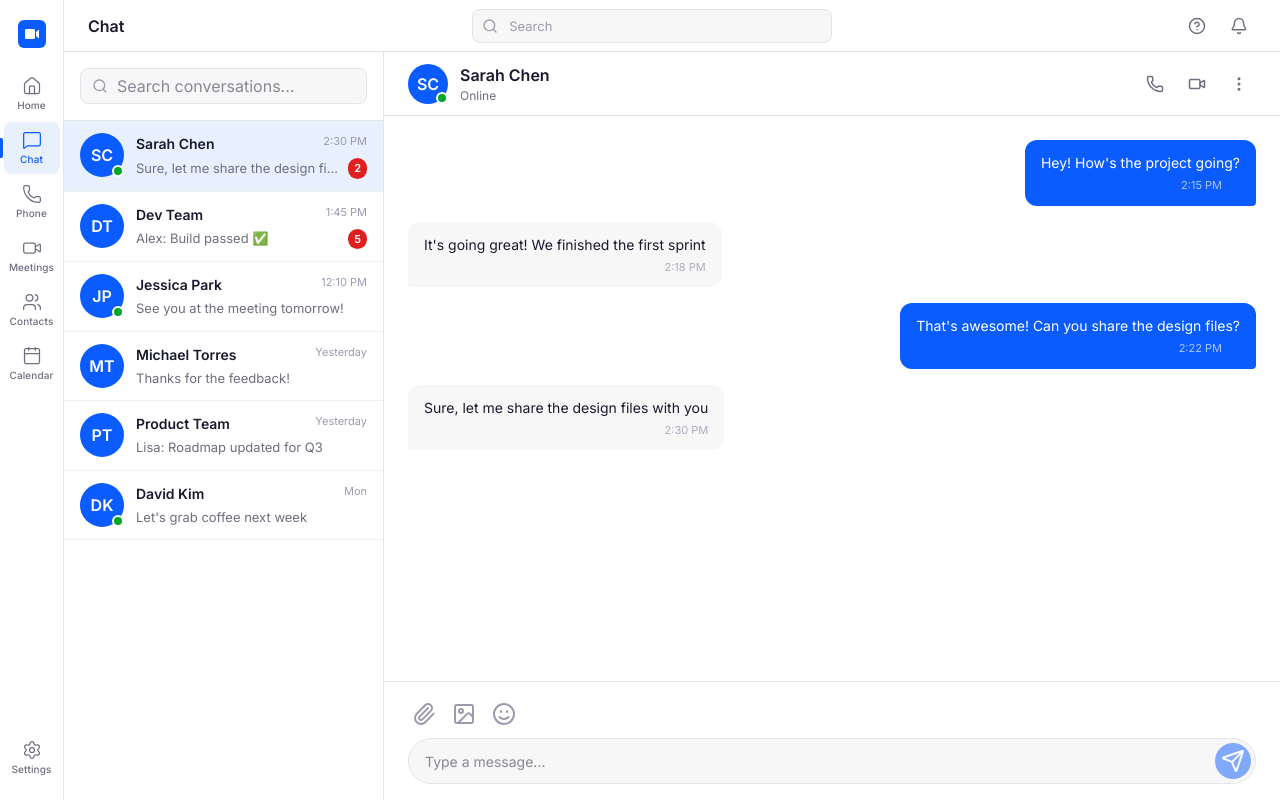
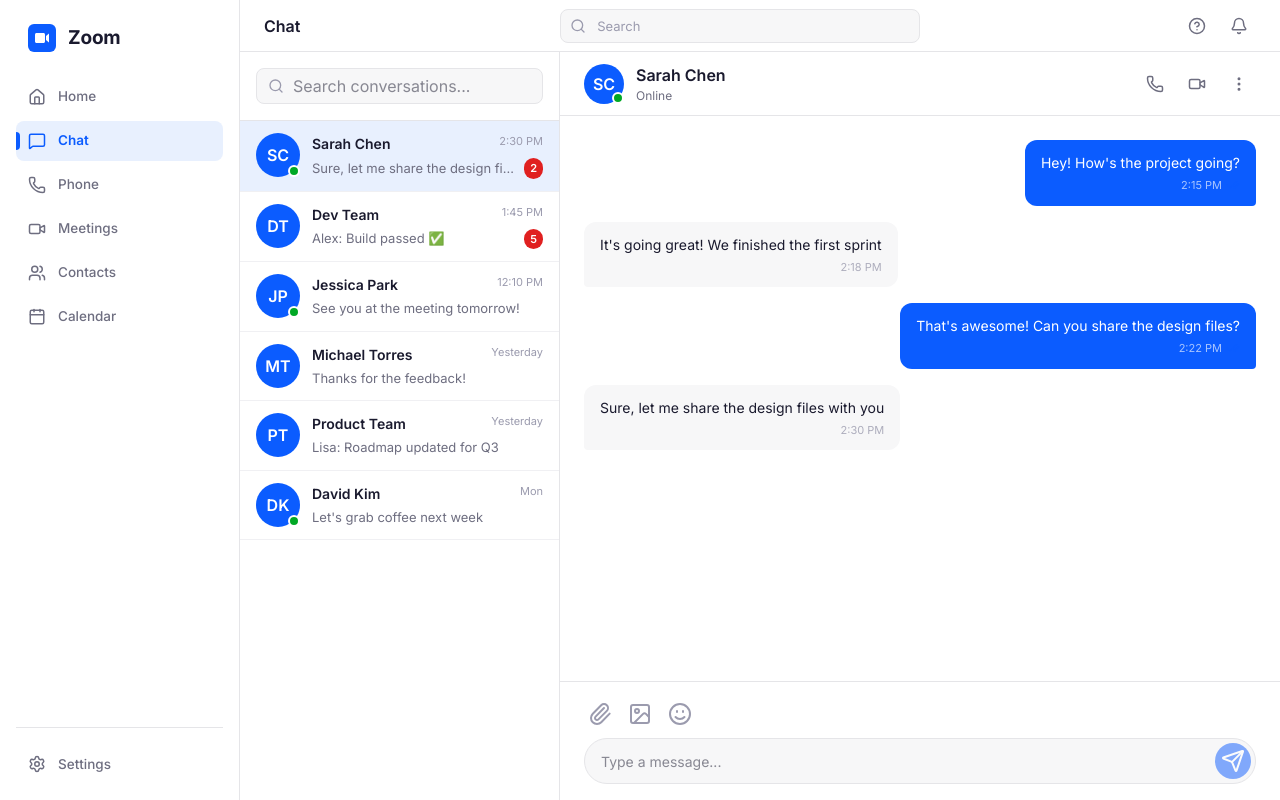
Before and after one commit to sahilhirdhani/ZOOM-CLONE, a Next.js app in the folder frontend/: page /chat in a window 1280 px wide. Built offline with nearby package versions, Linux system fonts and the light colour scheme.

Commit message:
ui improvements

```diff
--- a/frontend/src/app/globals.css
+++ b/frontend/src/app/globals.css
@@ -45,7 +45,7 @@
   --zoom-shadow-xl: 0 8px 32px rgba(0, 0, 0, 0.16);
 
   /* Sizing */
-  --sidebar-width: 64px;
+  --sidebar-width: 240px;
   --topbar-height: 52px;
 }
 
@@ -236,6 +236,46 @@
 .copy-link-btn svg {
   width: 14px;
   height: 14px;
+}
+
+/* ============ FORMS ============ */
+.form-group {
+  margin-bottom: 16px;
+  display: flex;
+  flex-direction: column;
+  align-items: stretch;
+  text-align: left;
+}
+
+.form-label {
+  display: block;
+  font-size: 13px;
+  font-weight: 500;
+  color: var(--zoom-text-primary);
+  margin-bottom: 6px;
+}
+
+.form-input {
+  width: 100%;
+  height: 40px;
+  padding: 0 12px;
+  border: 1px solid var(--zoom-border);
+  border-radius: 8px;
+  font-size: 14px;
+  font-family: inherit;
+  color: var(--zoom-text-primary);
+  background: var(--zoom-white);
+  outline: none;
+  transition: all 0.15s ease;
+}
+
+.form-input:focus {
+  border-color: var(--zoom-blue);
+  box-shadow: 0 0 0 3px rgba(11, 92, 255, 0.1);
+}
+
+.form-input::placeholder {
+  color: var(--zoom-text-tertiary);
 }
 
 /* ============ EMPTY STATE ============ */
--- a/frontend/src/app/join/page.tsx
+++ b/frontend/src/app/join/page.tsx
@@ -1,6 +1,6 @@
 "use client";
 
-import { useState } from "react";
+import { useState, useEffect } from "react";
 import { useRouter } from "next/navigation";
 import Link from "next/link";
 import { Video, LogIn } from "lucide-react";
@@ -14,6 +14,16 @@
   const [displayName, setDisplayName] = useState("");
   const [loading, setLoading] = useState(false);
   const [error, setError] = useState("");
+
+  useEffect(() => {
+    if (typeof window !== "undefined") {
+      const searchParams = new URLSearchParams(window.location.search);
+      const code = searchParams.get("code");
+      if (code) {
+        setMeetingCode(code);
+      }
+    }
+  }, []);
 
   const handleJoin = async (e: React.FormEvent) => {
     e.preventDefault();
--- a/frontend/src/app/meetings/page.tsx
+++ b/frontend/src/app/meetings/page.tsx
@@ -51,8 +51,8 @@
   };
 
   const handleCopyLink = (meeting: Meeting) => {
-    const frontendUrl = process.env.NEXT_PUBLIC_FRONTEND_URL;
-    const link = `${frontendUrl}/meeting/${meeting.meeting_code}`;
+    const frontendUrl = process.env.NEXT_PUBLIC_FRONTEND_URL || window.location.origin;
+    const link = `${frontendUrl}/join?code=${meeting.meeting_code}`;
     navigator.clipboard.writeText(link);
   };
 
--- a/frontend/src/app/page.tsx
+++ b/frontend/src/app/page.tsx
@@ -53,8 +53,8 @@
   };
 
   const handleCopyLink = (meeting: Meeting) => {
-    const frontendUrl = process.env.NEXT_PUBLIC_FRONTEND_URL || "http://localhost:3000";
-    const link = `${frontendUrl}/meeting/${meeting.meeting_code}`;
+    const frontendUrl = process.env.NEXT_PUBLIC_FRONTEND_URL || window.location.origin;
+    const link = `${frontendUrl}/join?code=${meeting.meeting_code}`;
     navigator.clipboard.writeText(link);
   };
 
--- a/frontend/src/components/Sidebar.css
+++ b/frontend/src/components/Sidebar.css
@@ -8,47 +8,59 @@
   border-right: 1px solid var(--zoom-border);
   display: flex;
   flex-direction: column;
-  align-items: center;
-  padding: 8px 0;
+  align-items: stretch;
+  padding: 16px;
   z-index: 50;
 }
 
 .sidebar-logo {
-  width: 36px;
-  height: 36px;
-  margin: 8px 0 16px;
   display: flex;
   align-items: center;
-  justify-content: center;
+  gap: 12px;
+  padding: 8px 12px 24px;
+  width: 100%;
+}
+
+.sidebar-logo svg {
+  width: 28px;
+  height: 28px;
+  color: var(--zoom-blue);
+  flex-shrink: 0;
+}
+
+.sidebar-logo .logo-text {
+  font-size: 19px;
+  font-weight: 700;
+  color: var(--zoom-text-primary);
+  letter-spacing: -0.01em;
 }
 
 .sidebar-nav {
   display: flex;
   flex-direction: column;
-  align-items: center;
-  gap: 2px;
+  align-items: stretch;
+  gap: 4px;
   flex: 1;
   width: 100%;
-  padding: 0 4px;
 }
 
 .sidebar-item {
-  width: 56px;
-  height: 52px;
+  width: 100%;
+  height: 40px;
   display: flex;
-  flex-direction: column;
+  flex-direction: row;
   align-items: center;
-  justify-content: center;
-  gap: 2px;
+  justify-content: flex-start;
+  gap: 12px;
+  padding: 0 12px;
   border-radius: 8px;
   cursor: pointer;
   color: var(--zoom-text-secondary);
   text-decoration: none;
   transition: all 0.15s ease;
   position: relative;
-  font-size: 10px;
+  font-size: 13.5px;
   font-weight: 500;
-  letter-spacing: 0.01em;
 }
 
 .sidebar-item:hover {
@@ -59,33 +71,48 @@
 .sidebar-item.active {
   color: var(--zoom-blue);
   background: var(--zoom-blue-light);
+  font-weight: 600;
 }
 
 .sidebar-item.active::before {
   content: '';
   position: absolute;
-  left: -4px;
+  left: 0;
   top: 50%;
   transform: translateY(-50%);
-  width: 3px;
-  height: 20px;
+  width: 4px;
+  height: 18px;
   background: var(--zoom-blue);
-  border-radius: 0 2px 2px 0;
+  border-radius: 0 4px 4px 0;
 }
 
 .sidebar-item svg {
-  width: 20px;
-  height: 20px;
-  stroke-width: 1.5;
+  width: 18px;
+  height: 18px;
+  stroke-width: 2;
+  flex-shrink: 0;
 }
 
 .sidebar-bottom {
   display: flex;
   flex-direction: column;
+  align-items: stretch;
+  gap: 12px;
+  padding: 16px 0 0;
+  width: 100%;
+  border-top: 1px solid var(--zoom-border);
+}
+
+.sidebar-bottom-row {
+  display: flex;
+  flex-direction: row;
   align-items: center;
-  gap: 4px;
-  padding: 8px 0;
+  gap: 12px;
   width: 100%;
+}
+
+.sidebar-bottom-row .sidebar-item {
+  flex: 1;
 }
 
 .sidebar-avatar {
@@ -96,6 +123,7 @@
   cursor: pointer;
   border: 2px solid transparent;
   transition: border-color 0.15s;
+  flex-shrink: 0;
 }
 
 .sidebar-avatar:hover {
@@ -108,6 +136,7 @@
   object-fit: cover;
 }
 
+/* Responsive sidebar */
 @media (max-width: 1024px) {
   .sidebar {
     top: var(--topbar-height);
@@ -117,6 +146,7 @@
     border-right: none;
     border-bottom: 1px solid var(--zoom-border);
     flex-direction: row;
+    align-items: center;
     justify-content: space-between;
     padding: 0 16px;
   }
@@ -127,6 +157,7 @@
 
   .sidebar-nav {
     flex-direction: row;
+    align-items: center;
     justify-content: space-around;
     gap: 4px;
     height: 100%;
@@ -134,17 +165,41 @@
 
   .sidebar-item {
     height: 100%;
-    width: 50px;
+    width: auto;
+    flex-direction: column;
+    justify-content: center;
+    gap: 2px;
+    font-size: 10px;
+    padding: 0 8px;
   }
 
   .sidebar-item.active::before {
     display: none;
   }
 
+  .sidebar-item svg {
+    width: 20px;
+    height: 20px;
+  }
+
   .sidebar-bottom {
     flex-direction: row;
+    align-items: center;
     width: auto;
     padding: 0;
     gap: 16px;
+    border-top: none;
+  }
+
+  .sidebar-bottom-row {
+    display: flex;
+    flex-direction: row;
+    align-items: center;
+    gap: 12px;
+    width: auto;
+  }
+
+  .sidebar-avatar {
+    margin-left: 0;
   }
 }
--- a/frontend/src/components/Sidebar.tsx
+++ b/frontend/src/components/Sidebar.tsx
@@ -1,5 +1,6 @@
 "use client";
 
+import { useState, useEffect } from "react";
 import { usePathname } from "next/navigation";
 import Link from "next/link";
 import {
@@ -28,6 +29,25 @@
 
 export default function Sidebar({ avatar }: SidebarProps) {
   const pathname = usePathname();
+  const [userAvatar, setUserAvatar] = useState(avatar || "");
+
+  useEffect(() => {
+    if (avatar) {
+      setUserAvatar(avatar);
+      return;
+    }
+    const storedUser = localStorage.getItem("zoom_user");
+    if (storedUser) {
+      try {
+        const parsed = JSON.parse(storedUser);
+        if (parsed.avatar) {
+          setUserAvatar(parsed.avatar);
+        }
+      } catch (err) {
+        console.error("Failed to parse zoom_user", err);
+      }
+    }
+  }, [avatar]);
 
   return (
     <aside className="sidebar">
@@ -44,6 +64,7 @@
             fill="white"
           />
         </svg>
+        <span className="logo-text">Zoom</span>
       </div>
 
       {/* Navigation */}
@@ -66,15 +87,17 @@
 
       {/* Bottom */}
       <div className="sidebar-bottom">
+        <div className="sidebar-bottom-row">
           <Link href="/settings" className={`sidebar-item ${pathname === "/settings" ? "active" : ""}`}>
             <Settings />
             <span>Settings</span>
           </Link>
-        {avatar && (
+          {userAvatar && (
             <div className="sidebar-avatar">
-            <img src={avatar} alt="Profile" />
+              <img src={userAvatar} alt="Profile" />
             </div>
           )}
+        </div>
       </div>
     </aside>
   );
--- a/frontend/src/lib/utils.ts
+++ b/frontend/src/lib/utils.ts
@@ -2,11 +2,14 @@
   const val = inputVal.trim();
   if (!val) return null;
 
-  // Extract from invite link /meeting/123-4567-890
+  // Extract from invite link /meeting/123-4567-890 or /join?code=123-4567-890
   let candidate = val;
   const urlMatch = val.match(/\/meeting\/([a-zA-Z0-9-]+)/);
+  const codeMatch = val.match(/[?&]code=([a-zA-Z0-9-]+)/);
   if (urlMatch) {
     candidate = urlMatch[1];
+  } else if (codeMatch) {
+    candidate = codeMatch[1];
   }
 
   // Validate the code: standard XXX-XXXX-XXX or 10 digits XXXXXXXXXX
```
Also changed, not shown: 1 other file (tests, documents, lock files or other folders). Lines whose indentation alone changed are shown as unchanged.
